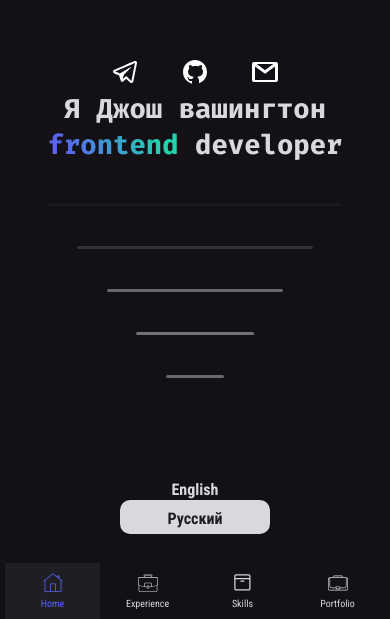
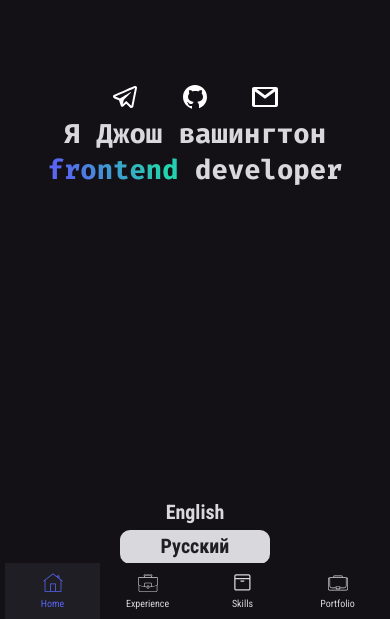
Before and after one commit to dmitryduy/portfolio, a React (Create React App) app: page / in a window 390 px wide. Shown: the part 225-844 px from the top of the page. Built offline with nearby package versions, Linux system fonts and the light colour scheme.

Commit message:
bug: fix tablet portolio

```diff
--- a/src/components/Greeting/Greeting.module.scss
+++ b/src/components/Greeting/Greeting.module.scss
@@ -47,36 +47,6 @@
     background-size: 300% 300%;
     animation: text-animate 5s linear infinite;
   }
-
-  .lines {
-    position: absolute;
-    width: 100%;
-
-  }
-
-  .line {
-    margin: 40px auto;
-    height: 3px;
-    border-radius: 3px;
-    background-color: rgba($white, .5);
-    animation: line-animate 3s ease infinite;
-
-    &:nth-child(2) {
-      animation-delay: .4s;
-    }
-
-    &:nth-child(3) {
-      animation-delay: .8s;
-    }
-
-    &:nth-child(4) {
-      animation-delay: 1.2s;
-    }
-
-    &:nth-child(5) {
-      animation-delay: 1.6s;
-    }
-  }
 }
 
 
--- a/src/components/Greeting/Greeting.tsx
+++ b/src/components/Greeting/Greeting.tsx
@@ -33,11 +33,6 @@ const Greeting = () => {
         <div className={styles.text}>
           <span className={styles.decorateText}>{data.headerTitle[language].split(' ')[0]}&nbsp;</span>
           {data.headerTitle[language].split(' ')[1]}
-          <div className={styles.lines}>
-            {new Array(5).fill(0).map((_, index) =>
-              <div key={index} className={styles.line} style={{width: `${100 - index * 20}%`}}/>
-            )}
-          </div>
         </div>
       </h1>
     </div>
--- a/src/components/Header/Header.module.scss
+++ b/src/components/Header/Header.module.scss
@@ -6,5 +6,5 @@
   flex-direction: column;
   justify-content: center;
   align-items: center;
-  margin-bottom: 51px;
+  height: 100vh;
 }
--- a/src/components/LanguageSwitcher/LanguageSwitcher.module.scss
+++ b/src/components/LanguageSwitcher/LanguageSwitcher.module.scss
@@ -8,7 +8,7 @@
   flex-direction: column;
   width: 150px;
   border-radius: 0 0 10px 0;
-  padding: 30px 0;
+  justify-self: flex-end;
   transition: $smoothAnimation;
   span {
     padding: 5px 10px;
@@ -17,11 +17,12 @@
     font-weight: bold;
     transition: $smoothAnimation;
     color: $white;
+    font-size: 20px;
   }
   &:before {
     position: absolute;
     content: '';
-    height: calc(50% - 25px);
+    height:50%;
     background-color: $white;
     border-radius: 10px;
     z-index: -1;
@@ -36,10 +37,14 @@
     color: $background;
   }
   &.ru:before {
-    transform: translateY(25px);
+    transform: translateY(35px);
   }
 
   &.ru span:last-child {
     color: $background;
   }
+
+  @media (min-width: $phoneBreakpoint) {
+    margin-bottom: 51px;
+  }
 }
--- a/src/components/Section/Desktop/Desktop.module.scss
+++ b/src/components/Section/Desktop/Desktop.module.scss
@@ -1,9 +1,6 @@
 @import "../../../global";
 
 .sectionContainer {
-  display: flex;
-  justify-content: center;
-  align-items: center;
   position: fixed;
   top: 0;
   left: 0;
@@ -24,8 +21,8 @@
 }
 
 .content {
-  display: flex;
-  flex-direction: column;
+  margin-left:auto;
+  margin-right: auto;
   height: 100%;
   max-width: $maxWidthContent;
 }
--- a/src/components/Skill/Skill.tsx
+++ b/src/components/Skill/Skill.tsx
@@ -24,7 +24,7 @@ const Skill: FC<ISkillProps> = ({id, title, icon, description, timerIndex}) => {
     setTimeout(() => {
       setShow(true);
       setShowDot(true);
-    }, (timerIndex - 1) * 100);
+    }, (timerIndex - 1) * 100 + 100);
 
   }, []);
 
```
